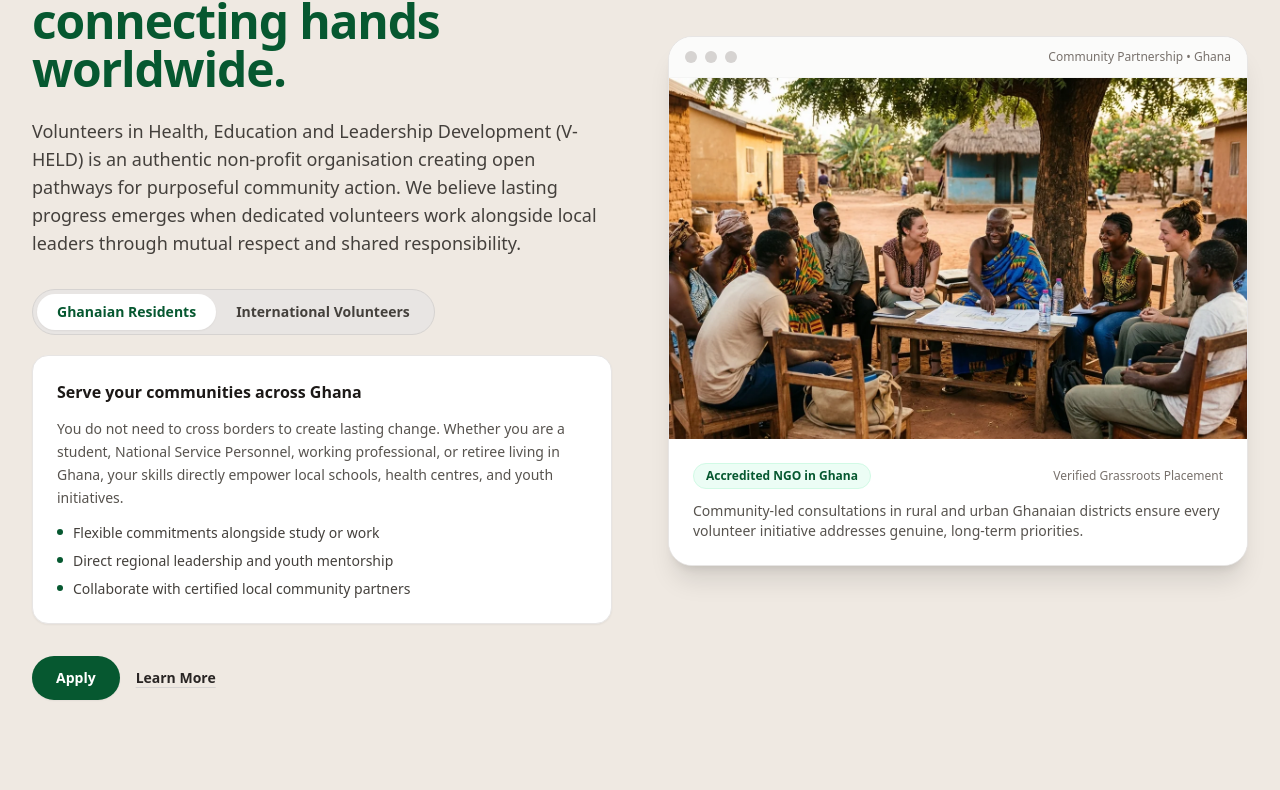
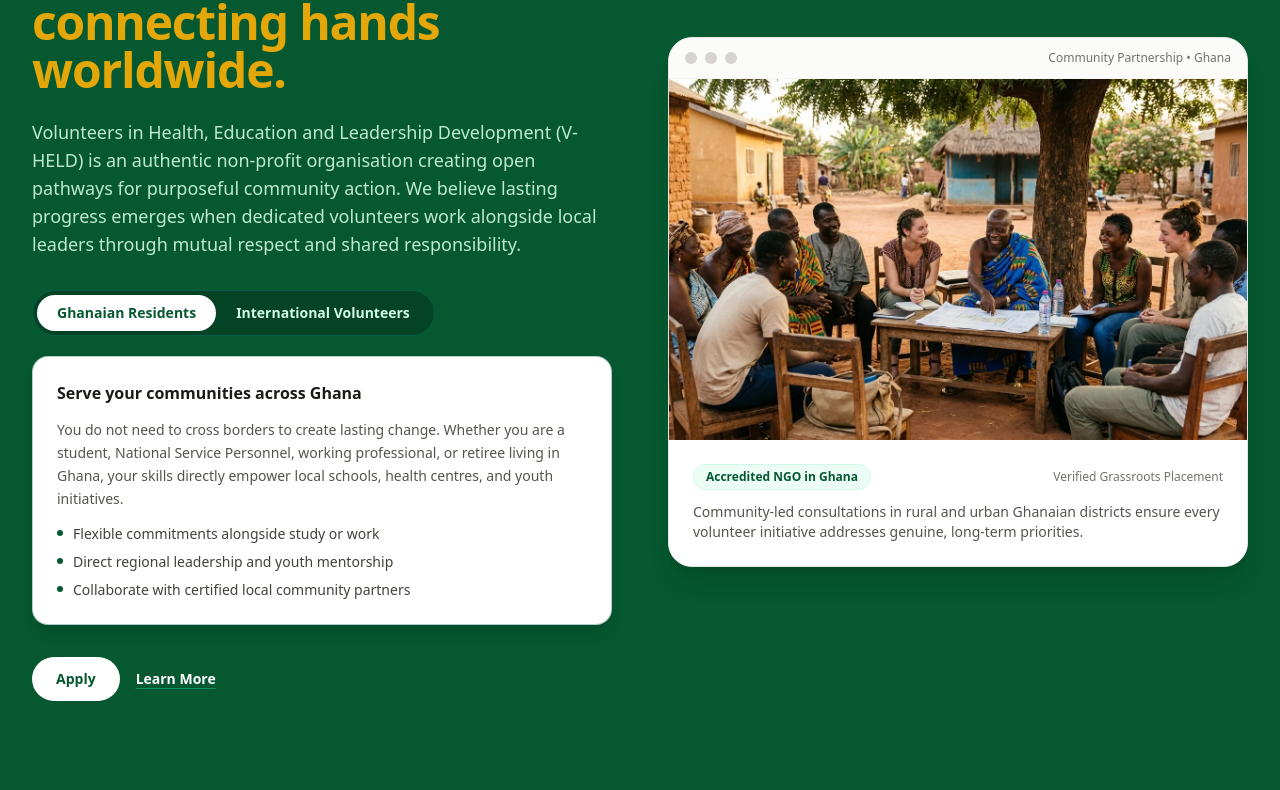
Before and after one commit to heisck/V-HELD, a Next.js app: page / in a window 1280 px wide. Shown: the part 990-1780 px from the top of the page. Built offline with nearby package versions, Linux system fonts and the light colour scheme.

Commit message:
feat(intro-section): update styling and content for improved clarity and engagement

```diff
--- a/src/components/home/IntroSection.tsx
+++ b/src/components/home/IntroSection.tsx
@@ -47,20 +47,21 @@ export default function IntroSection() {
     <section
       id="about"
       aria-labelledby="intro-heading"
-      className="py-16 sm:py-24 px-4 sm:px-6 lg:px-8 max-w-7xl mx-auto"
+      className="relative w-full bg-[#065830] text-white border-t border-emerald-800/40"
     >
+      <div className="py-16 sm:py-24 px-4 sm:px-6 lg:px-8 max-w-7xl mx-auto">
         <div className="grid grid-cols-1 lg:grid-cols-12 gap-10 lg:gap-14 items-center">
           {/* Left Column: Mission Narrative & Track Switcher */}
           <div className="lg:col-span-6 space-y-6">
             <h2
               id="intro-heading"
-            className="text-3xl sm:text-4xl lg:text-5xl font-bold tracking-tight text-stone-900 leading-[1.15]"
+              className="text-3xl sm:text-4xl lg:text-5xl font-bold tracking-tight text-white leading-[1.15]"
             >
               Rooted in Ghanaian communities,{' '}
-            <span className="text-[#065830]">connecting hands worldwide.</span>
+              <span className="text-[#E3A709]">connecting hands worldwide.</span>
             </h2>
 
-          <p className="text-base sm:text-lg text-stone-700 leading-relaxed font-normal">
+            <p className="text-base sm:text-lg text-emerald-100/90 leading-relaxed font-normal">
               Volunteers in Health, Education and Leadership Development (V-HELD) is an authentic non-profit organisation creating open pathways for purposeful community action. We believe lasting progress emerges when dedicated volunteers work alongside local leaders through mutual respect and shared responsibility.
             </p>
 
@@ -69,7 +70,7 @@ export default function IntroSection() {
               <div
                 role="tablist"
                 aria-label="Volunteer Tracks"
-              className="inline-flex p-1 rounded-full bg-stone-200/80 border border-stone-300"
+                className="inline-flex p-1 rounded-full bg-[#044324] border border-emerald-800"
               >
                 <button
                   role="tab"
@@ -78,10 +79,10 @@ export default function IntroSection() {
                   aria-selected={activeTrack === 'ghanaian'}
                   aria-controls="panel-ghanaian"
                   onClick={() => setActiveTrack('ghanaian')}
-                className={`px-5 py-2 rounded-full text-xs sm:text-sm font-semibold transition-all focus-visible:outline-none focus-visible:ring-2 focus-visible:ring-[#065830] ${
+                  className={`px-5 py-2 rounded-full text-xs sm:text-sm font-semibold transition-all focus-visible:outline-none focus-visible:ring-2 focus-visible:ring-white ${
                     activeTrack === 'ghanaian'
                       ? 'bg-white text-[#065830] shadow-sm'
-                    : 'text-stone-700 hover:text-stone-900'
+                      : 'text-emerald-100 hover:text-white'
                   }`}
                 >
                   Ghanaian Residents
@@ -93,10 +94,10 @@ export default function IntroSection() {
                   aria-selected={activeTrack === 'international'}
                   aria-controls="panel-international"
                   onClick={() => setActiveTrack('international')}
-                className={`px-5 py-2 rounded-full text-xs sm:text-sm font-semibold transition-all focus-visible:outline-none focus-visible:ring-2 focus-visible:ring-[#065830] ${
+                  className={`px-5 py-2 rounded-full text-xs sm:text-sm font-semibold transition-all focus-visible:outline-none focus-visible:ring-2 focus-visible:ring-white ${
                     activeTrack === 'international'
                       ? 'bg-white text-[#065830] shadow-sm'
-                    : 'text-stone-700 hover:text-stone-900'
+                      : 'text-emerald-100 hover:text-white'
                   }`}
                 >
                   International Volunteers
@@ -108,7 +109,7 @@ export default function IntroSection() {
                 id={`panel-${track.id}`}
                 role="tabpanel"
                 aria-labelledby={`tab-${track.id}`}
-              className="mt-5 p-6 rounded-2xl bg-white border border-stone-200 shadow-sm space-y-3.5"
+                className="mt-5 p-6 rounded-2xl bg-white text-stone-900 border border-emerald-800/30 shadow-lg space-y-3.5"
               >
                 <div className="font-semibold text-stone-900 text-base">
                   {track.tagline}
@@ -130,18 +131,19 @@ export default function IntroSection() {
             <div className="pt-2 flex items-center gap-4">
               <Link
                 href="/apply"
-              className="inline-flex items-center justify-center px-6 py-3 rounded-full bg-[#065830] hover:bg-[#086c3b] active:scale-[0.98] text-white text-sm font-semibold shadow-sm transition-all focus-visible:outline-none focus-visible:ring-2 focus-visible:ring-[#065830]"
+                className="inline-flex items-center justify-center px-6 py-3 rounded-full bg-white hover:bg-emerald-50 active:scale-[0.98] text-[#065830] text-sm font-semibold shadow-sm transition-all focus-visible:outline-none focus-visible:ring-2 focus-visible:ring-white"
               >
                 Apply
               </Link>
               <Link
                 href="/about"
-              className="text-sm font-semibold text-stone-800 hover:text-[#065830] underline underline-offset-4 decoration-stone-300 transition-colors focus-visible:outline-none focus-visible:ring-2 focus-visible:ring-[#065830] rounded"
+                className="text-sm font-semibold text-white hover:text-[#E3A709] underline underline-offset-4 decoration-emerald-500/60 transition-colors focus-visible:outline-none focus-visible:ring-2 focus-visible:ring-white rounded"
               >
                 Learn More
               </Link>
             </div>
           </div>
+
 
         {/* Right Column: Visual Showcase Window */}
         <div className="lg:col-span-6">
@@ -186,6 +188,7 @@ export default function IntroSection() {
           </div>
         </div>
       </div>
+    </div>
   </section>
 );
 }
--- a/src/components/layout/Navbar.tsx
+++ b/src/components/layout/Navbar.tsx
@@ -30,15 +30,35 @@ const VOLUNTEER_SUBITEMS: SubItem[] = [
 
 export default function Navbar() {
   const [isScrolled, setIsScrolled] = useState(false);
+  const [isVisible, setIsVisible] = useState(true);
   const [isDropdownOpen, setIsDropdownOpen] = useState(false);
   const [isMobileMenuOpen, setIsMobileMenuOpen] = useState(false);
 
   const navRef = useRef<HTMLElement>(null);
   const dropdownTimeoutRef = useRef<NodeJS.Timeout | null>(null);
+  const lastScrollYRef = useRef(0);
 
   useEffect(() => {
     const handleScroll = () => {
-      setIsScrolled(window.scrollY > 20);
+      const currentScrollY = window.scrollY;
+      setIsScrolled(currentScrollY > 20);
+
+      // Always show at top
+      if (currentScrollY <= 60) {
+        setIsVisible(true);
+      } else {
+        const delta = currentScrollY - lastScrollYRef.current;
+        // Significant scroll threshold to prevent jitter
+        if (delta > 8) {
+          // Scrolling down -> hide navbar
+          setIsVisible(false);
+        } else if (delta < -8) {
+          // Scrolling up -> show navbar
+          setIsVisible(true);
+        }
+      }
+
+      lastScrollYRef.current = currentScrollY;
     };
 
     window.addEventListener('scroll', handleScroll, { passive: true });
@@ -90,7 +110,9 @@ export default function Navbar() {
 
   return (
     <header
-      className={`fixed top-0 left-0 right-0 z-50 flex justify-center pointer-events-none transition-[padding] duration-300 ease-out ${
+      className={`fixed top-0 left-0 right-0 z-50 flex justify-center pointer-events-none transition-all duration-300 ease-out transform ${
+        isVisible ? 'translate-y-0 opacity-100' : '-translate-y-full opacity-0'
+      } ${
         isScrolled ? 'pt-3 sm:pt-4 px-4 sm:px-6' : 'pt-0 px-0'
       }`}
     >
```
Lines whose indentation alone changed are shown as unchanged.
